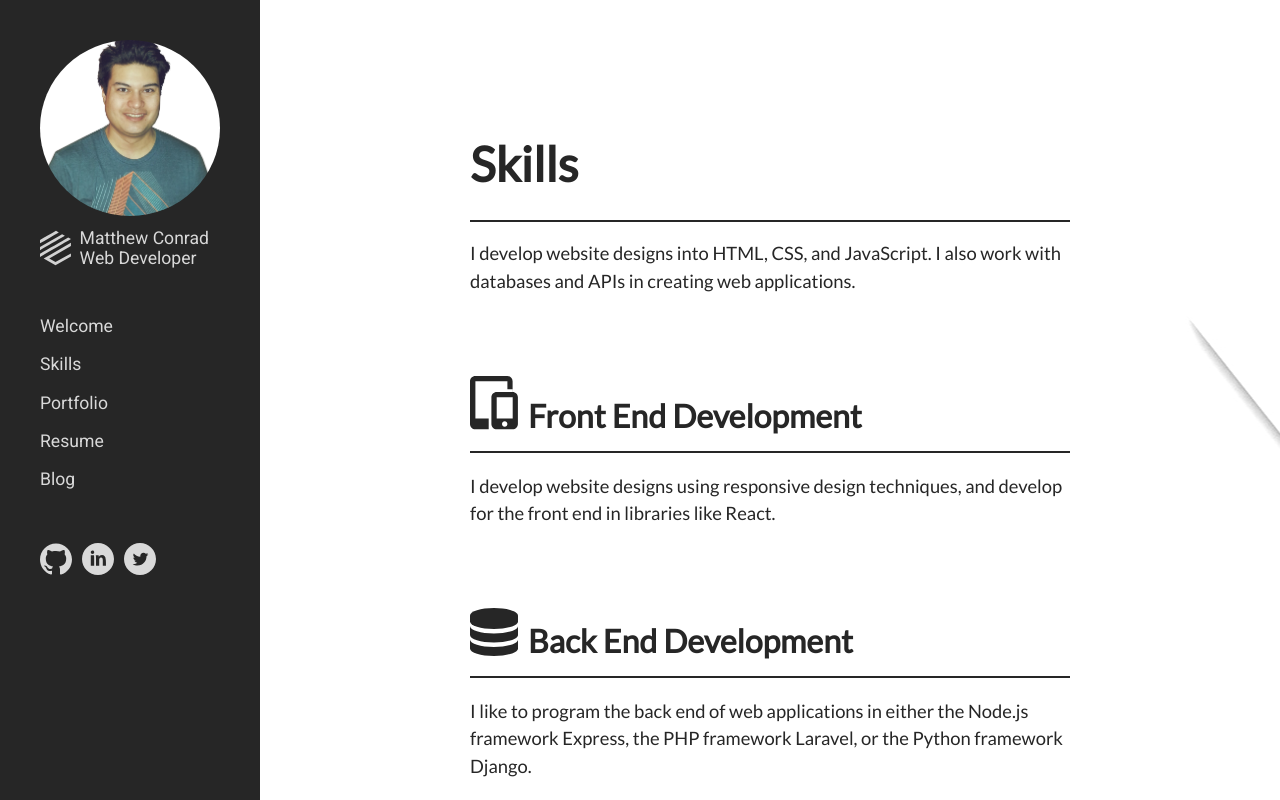
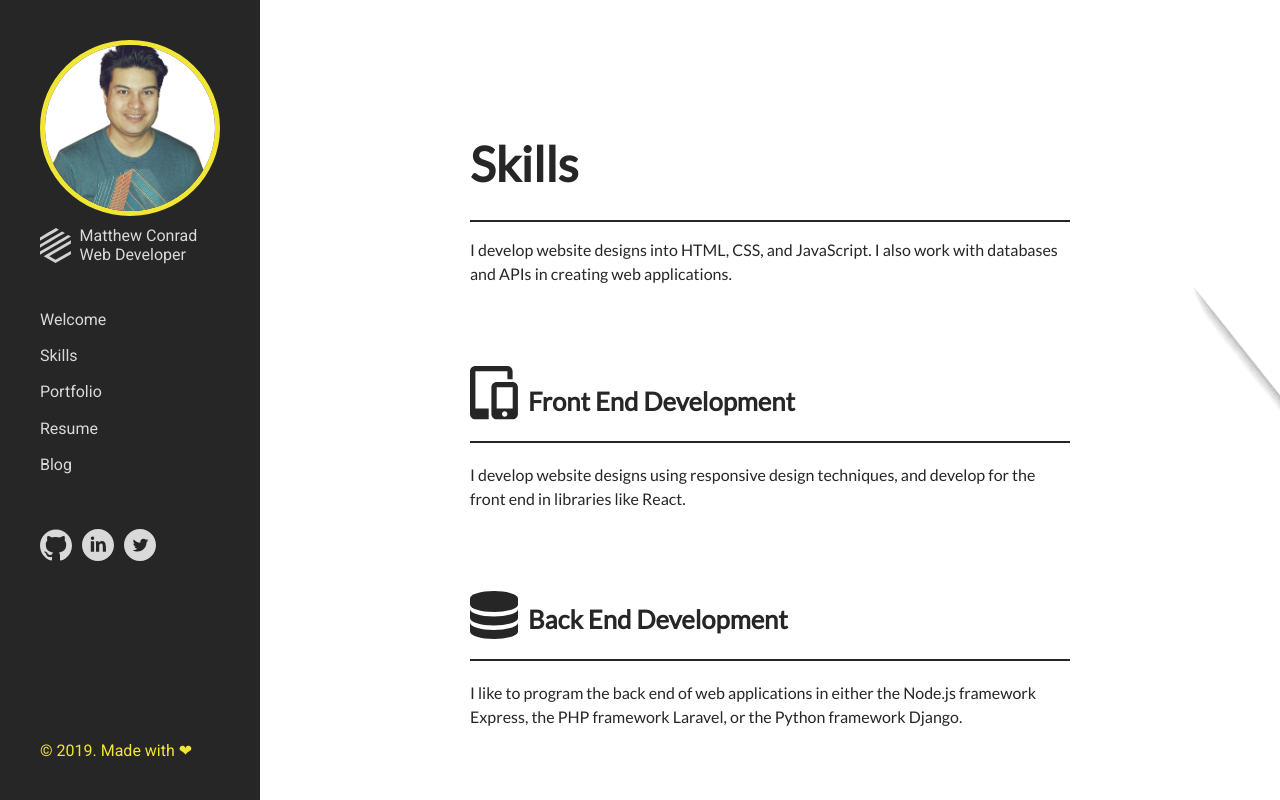
Before and after one commit to mvrad/portfolio, a React (Create React App) app: page /skills in a window 1280 px wide. Shown: the top 800 px of the page. Built offline with nearby package versions, Linux system fonts and the light colour scheme.

Commit message:
Adjust spacing and font sizes

```diff
--- a/src/components/Sidebar.tsx
+++ b/src/components/Sidebar.tsx
@@ -6,7 +6,9 @@ const Sidebar: React.FC<SidebarProps> = () => {
   return (
     <div className="sidebar">
       <div className="sidebar-header">
-        <img className="profile-img" src="img/me.jpg" alt="Matt Conrad | Web Developer"/>
+        <div>
+          <img className="profile-img" src="img/me.jpg" alt="Matt Conrad | Web Developer"/>
+        </div>
         <div className="main-title">
           <img src="img/my-logo.svg" alt="Logo"/>
           <h1>Matthew Conrad
@@ -61,6 +63,12 @@ const Sidebar: React.FC<SidebarProps> = () => {
           </svg>
         </a>
       </div>
+      <div className="copyright">
+        <div className="null"></div>
+        <p>
+        &#169; 2019. Made with {'\u2764'}
+        </p>
+      </div>
     </div>
   );
 }
--- a/src/styles/scss/layout/_containers.scss
+++ b/src/styles/scss/layout/_containers.scss
@@ -78,12 +78,25 @@
   max-height: 50px;
 }
 
+.copyright {
+  display: flex;
+  flex-direction: column;
+  height: calc(100vh - 600px);
+  & .null {
+    flex: 1 0 auto;
+  }
+  & p {
+    flex-shrink: 0;
+    margin: 0;
+  }
+}
+
 // Welcome
 
 .welcome {
   background: url(../../../components/img/seattle.jpg) no-repeat center/cover;
   background-color: $olive;
-  background-blend-mode: screen;
+  background-blend-mode: color-dodge;
   @extend %flex-center-row;
   height: 100vh;
   & h1 {
@@ -113,7 +126,7 @@
 // Skills
 
 .skills {
-  background: url(../../../components/img/computer.jpg) no-repeat center;
+  background: url(../../../components/img/computer.jpg) no-repeat center/cover;
 }
 
 .skills-sub {
@@ -181,6 +194,7 @@
 }
 
 .portfolio-btn_wrapper {
+  padding-top: 10px;
   margin: 0 auto;
 }
 
--- a/src/styles/scss/layout/_images.scss
+++ b/src/styles/scss/layout/_images.scss
@@ -1,4 +1,9 @@
 // Images
+
+.mobile-nav-profile-img,
+.profile-img {
+  border: 5px solid $golden-dream;
+}
 
 // Mobile
 
--- a/src/styles/scss/layout/_typography.scss
+++ b/src/styles/scss/layout/_typography.scss
@@ -5,13 +5,18 @@
   & h1 {
     font-weight: 400;
   }
+  & a, p {
+    font-size: 1.1em;
+    font-weight: 400;
+    @include mq(medium) {
+      font-size: 1em;
+    }
+  }
   & a {
     color: $alto;
-    font-size: 1.4em;
-    font-weight: 400;
-    @include mq(medium) {
-      font-size: 1.1em;
-    }
+  }
+  & p {
+    color: $golden-dream;
   }
 }
 
@@ -33,7 +38,7 @@
 }
 
 .main-title h1 {
-  font-size: 1.1em;
+  font-size: 1em;
 }
 
 .welcome, .skills, .portfolio, .btn {
@@ -77,16 +82,20 @@
     font-size: 3em;
     font-weight: 700;
     padding-bottom: 20px;
+    text-align: center;
+    @include mq(medium) {
+      text-align: left;
+    }
   }
   & h2 {
-    font-size: 6vw;
+    font-size: 1.3em;
     @include mq(small) {
-      font-size: 2em;
+      font-size: 1.6em;
     }
     font-weight: 700;
   }
   & p {
-    font-size: 1.15em;
+    font-size: 1em;
     font-weight: 400;
   }
 }
```
